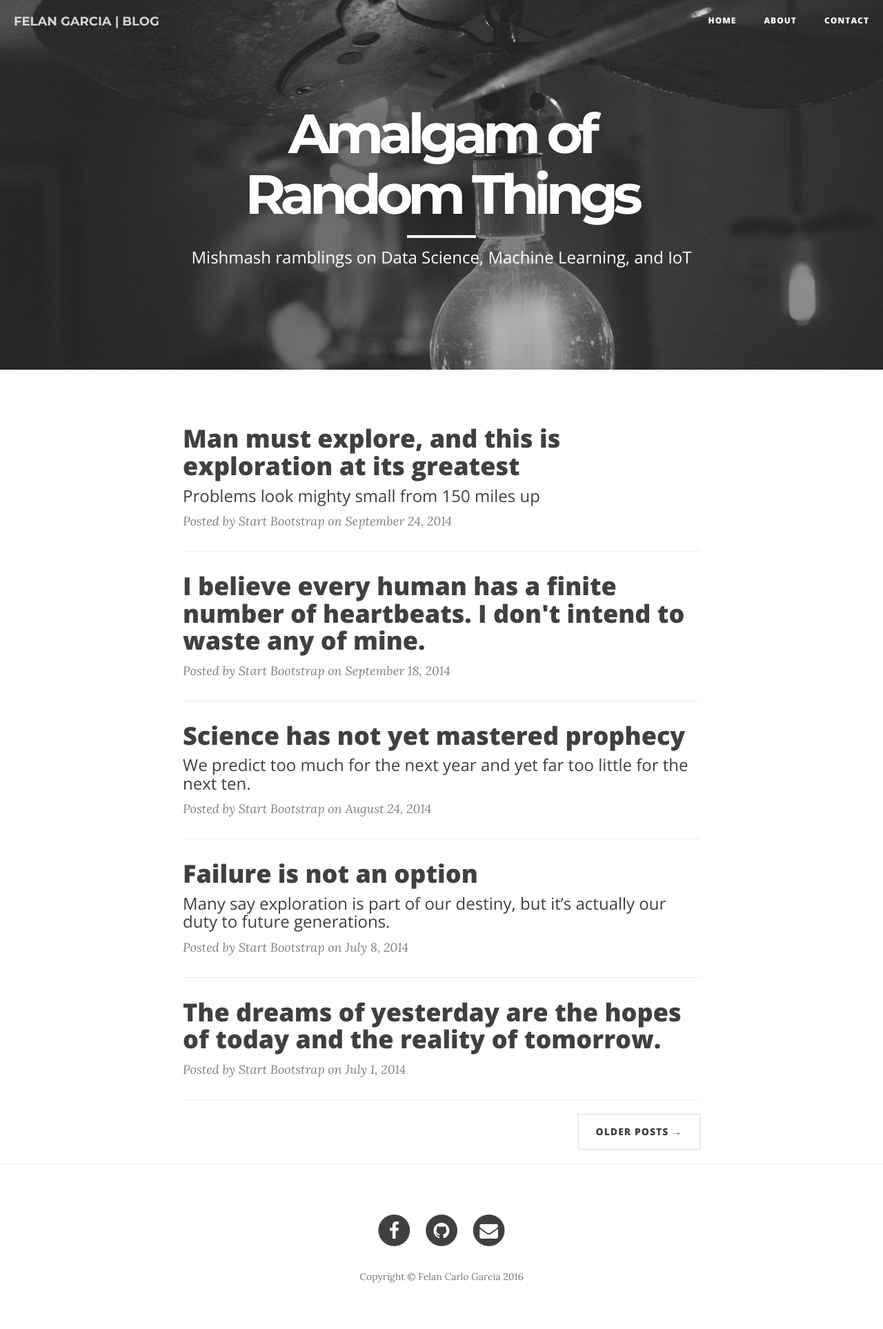
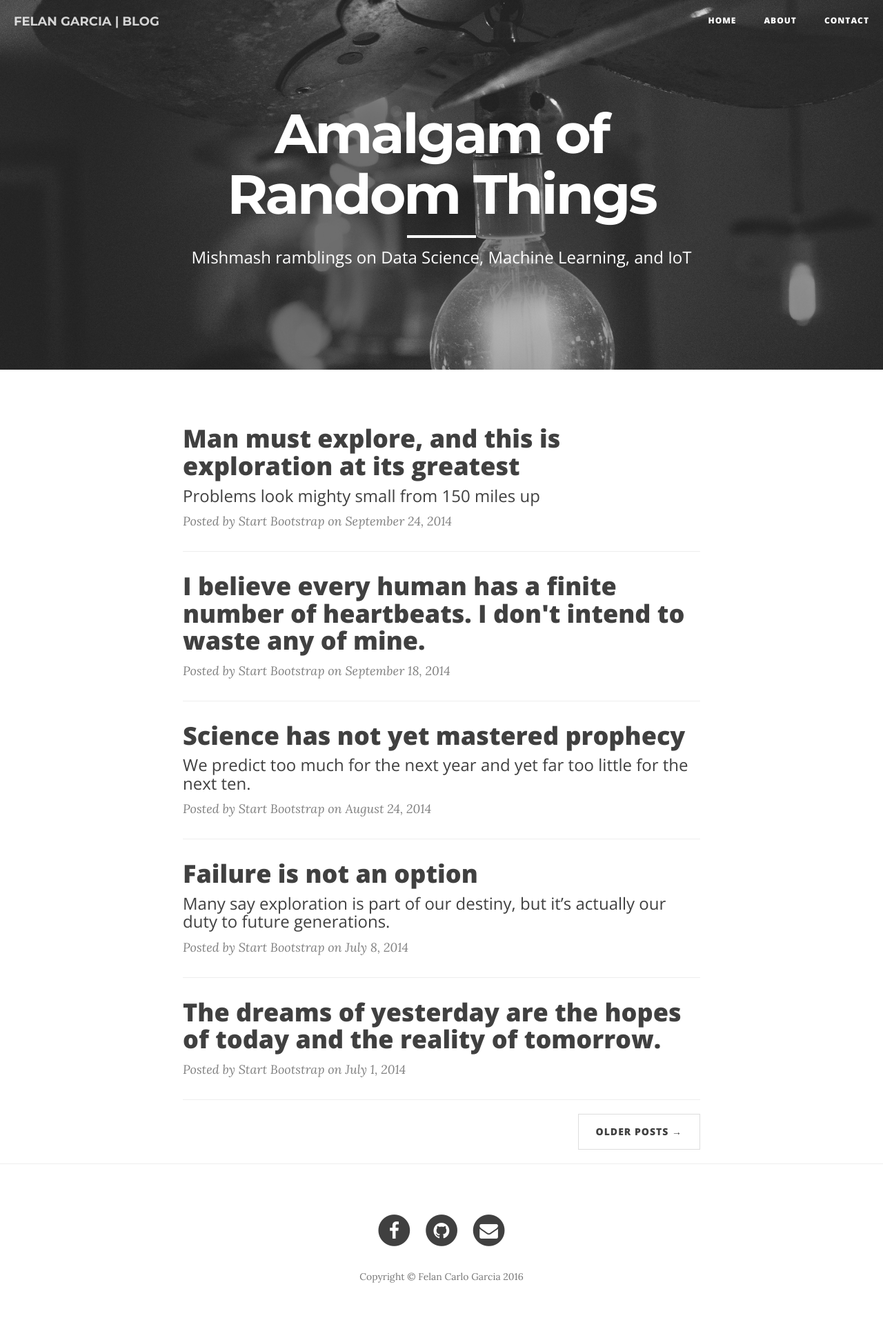
Before and after one commit to cadrev/blog, a Jekyll site: the page built from index.html, in a window 1280 px wide. Shown: the whole page at 69% size. Built offline with Jekyll 4.4.1, drawn with Linux system fonts in a browser that asks for light colours; nearby versions of some CDN libraries; the list of posts is cut into pages by our own code.

Commit message:
Update page.html

```diff
--- a/_layouts/page.html
+++ b/_layouts/page.html
@@ -8,7 +8,7 @@ layout: default
         <div class="row">
             <div class="col-lg-8 col-lg-offset-2 col-md-10 col-md-offset-1">
                 <div class="site-heading" >
-                    <h1 style="letter-spacing: -7px; font-family: 'Montserrat', sans-serif;">{% if page.title %}{{ page.title }}{% else %}{{ site.title }}{% endif %}</h1>
+                    <h1 style="letter-spacing: -3px; font-family: 'Montserrat', sans-serif;">{% if page.title %}{{ page.title }}{% else %}{{ site.title }}{% endif %}</h1>
                     <hr class="small">
                     <span class="subheading">{{ page.description }}</span>
                 </div>
```
